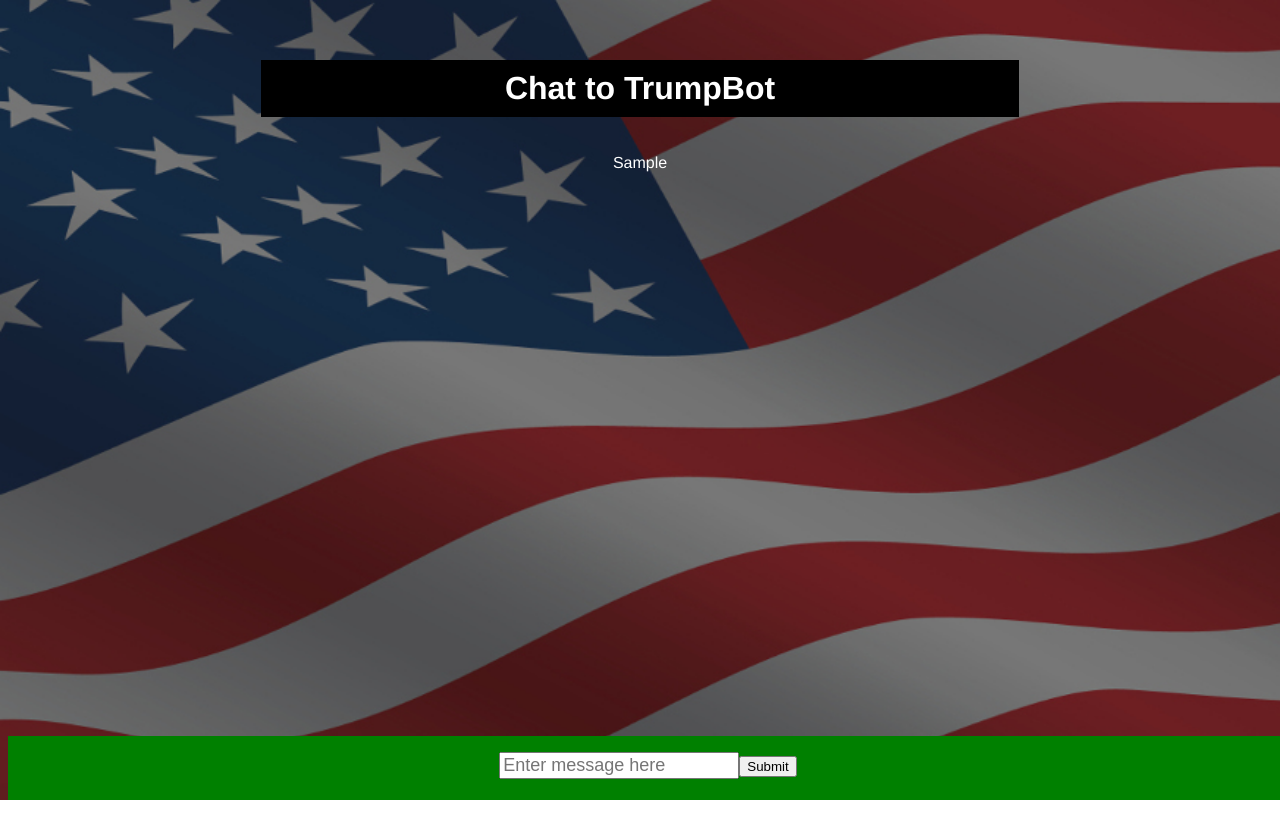
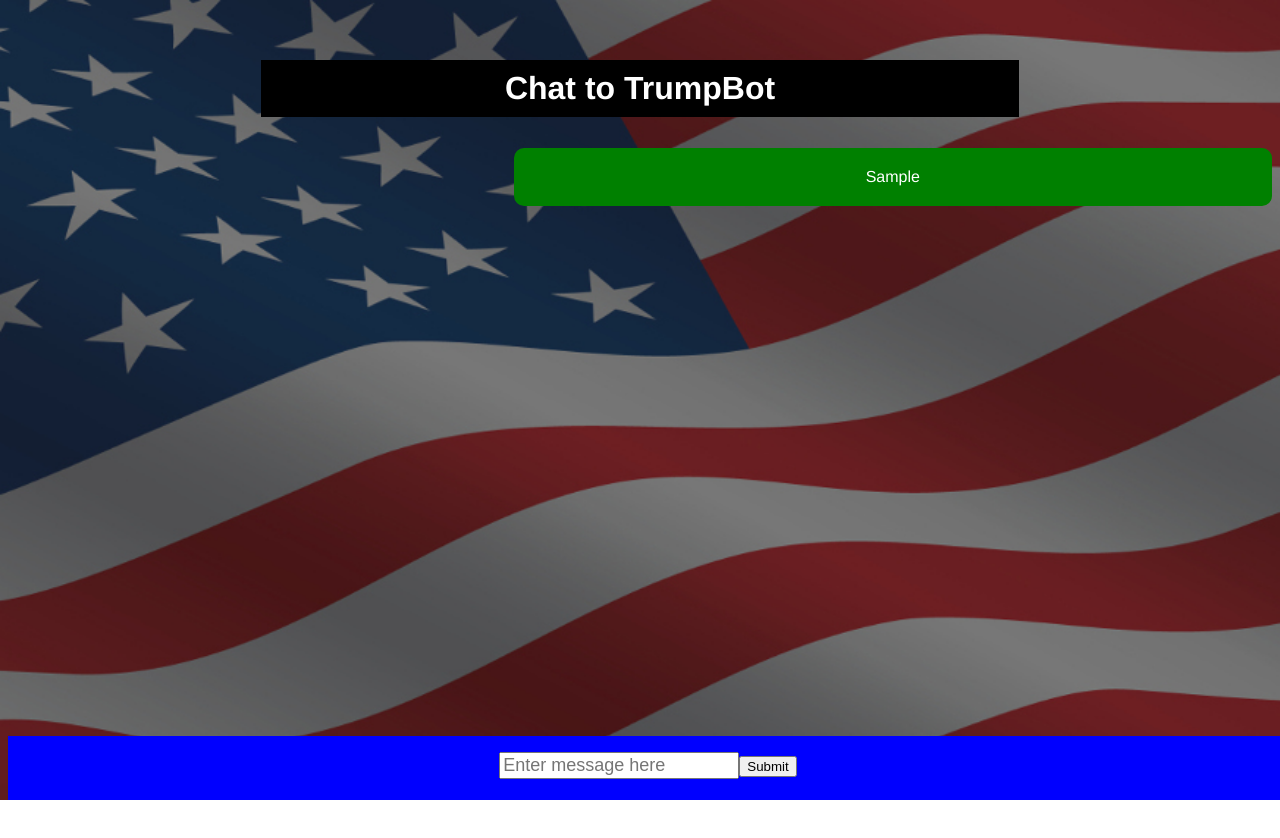
Before and after one commit to MikeCroall/TrumpBot, a Vue app in the folder webmessenger/: page / in a window 1280 px wide. Both pictures are taken after typing "Sample" into the empty fields and a click on the input 767 px from the left and 766 px from the top of the page. Shown: the top 838 px of the page. Built offline with nearby package versions, Linux system fonts and the light colour scheme; no server answers.

Commit message:
More styling, so bubbles actually appear next to one another

```diff
--- a/webmessenger/src/components/Conversation.vue
+++ b/webmessenger/src/components/Conversation.vue
@@ -1,6 +1,8 @@
 <template>
   <div class="conversation">
-    <message v-for="message in messages" :content="message.text"></message>
+    <div class="message-list">
+      <message v-for="message in messages" :content="message.text" :isMyMessage="message.isMyMessage"></message>
+    </div>
     <form class="messagebox" action='/' @submit='sendMessage'>
       <input class="text-input-field" type='text' v-model="message" placeholder="Enter message here" />
       <input type='submit' />
@@ -23,7 +25,7 @@ export default {
   created() {
     axios.get(TRUMPBOT_URL)
     .then((response) => {
-      var msg = {'text': response.data}
+      var msg = {'text': response.data, 'isMyMessage': false}
       this.messages.push(msg)
     })
   },
@@ -33,7 +35,7 @@ export default {
 
       // log message for DEBUG
       console.log(this.message)
-      var msg = {'text': this.message, 'isTrumpMessage': false}
+      var msg = {'text': this.message, 'isMyMessage': true}
       this.messages.push(msg)
       // now send to the API
       axios.get(TRUMPBOT_URL, {
@@ -41,7 +43,7 @@ export default {
           q: this.message
         }
       }).then((response) => {
-        var msg = {'text': response.data, 'isTrumpMessage': true}
+        var msg = {'text': response.data, 'isMyMessage': false}
         this.messages.push(msg)
       });
 
@@ -54,8 +56,12 @@ export default {
 
 <!-- Add "scoped" attribute to limit CSS to this component only -->
 <style scoped>
+
+.message-list {
+  display: block;
+}
 .messagebox {
-    background-color: green;
+    background-color: blue;
     width: 100%;
     height: 4rem;
     position: fixed;
--- a/webmessenger/src/components/Message.vue
+++ b/webmessenger/src/components/Message.vue
@@ -1,22 +1,41 @@
 <template>
   <div class="message">
-    <p class="trump">
-      {{ content }}
-    </p>
+    <div class="container" v-bind:class="{me: isMyMessage }">
+        {{ content }}
+    </div>
   </div>
+
 </template>
 
 <script>
 
 export default {
   name: 'message',
-  props: ['content', 'isTrumpMessage']
+  props: ['content', 'isMyMessage']
 }
 </script>
 
 <style scoped>
-p .trump {
+.message {
+  width: 100%;
+  display: block;
+  clear: both;
+}
+.container {
+  margin-top: 10px;
+  margin-bottom: 10px;
+  border-radius: 10px;
+  width: 60%;
+  padding-top: 20px;
+  padding-bottom: 20px;
+  background-color: red;
+}
+
+.me {
+  float: right;
+  background-color: green;
 
 }
 
+
 </style>
```
